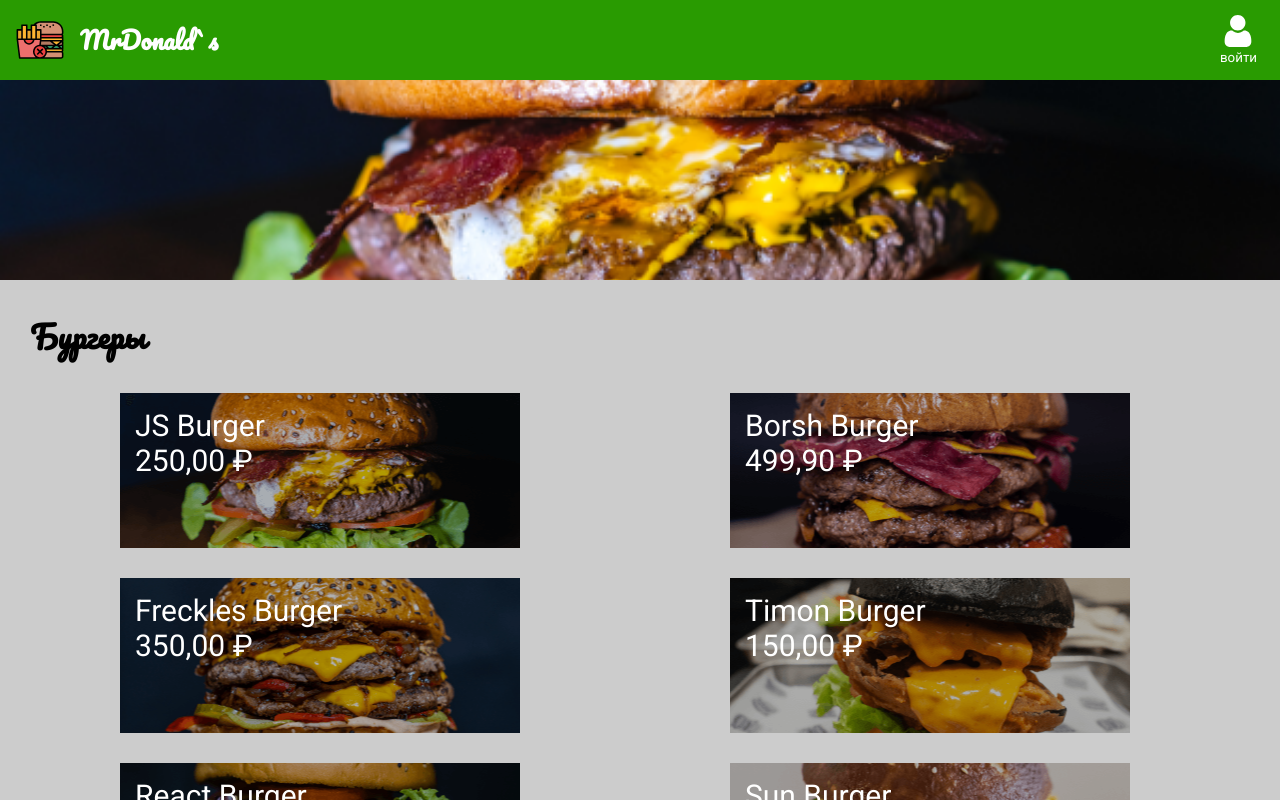
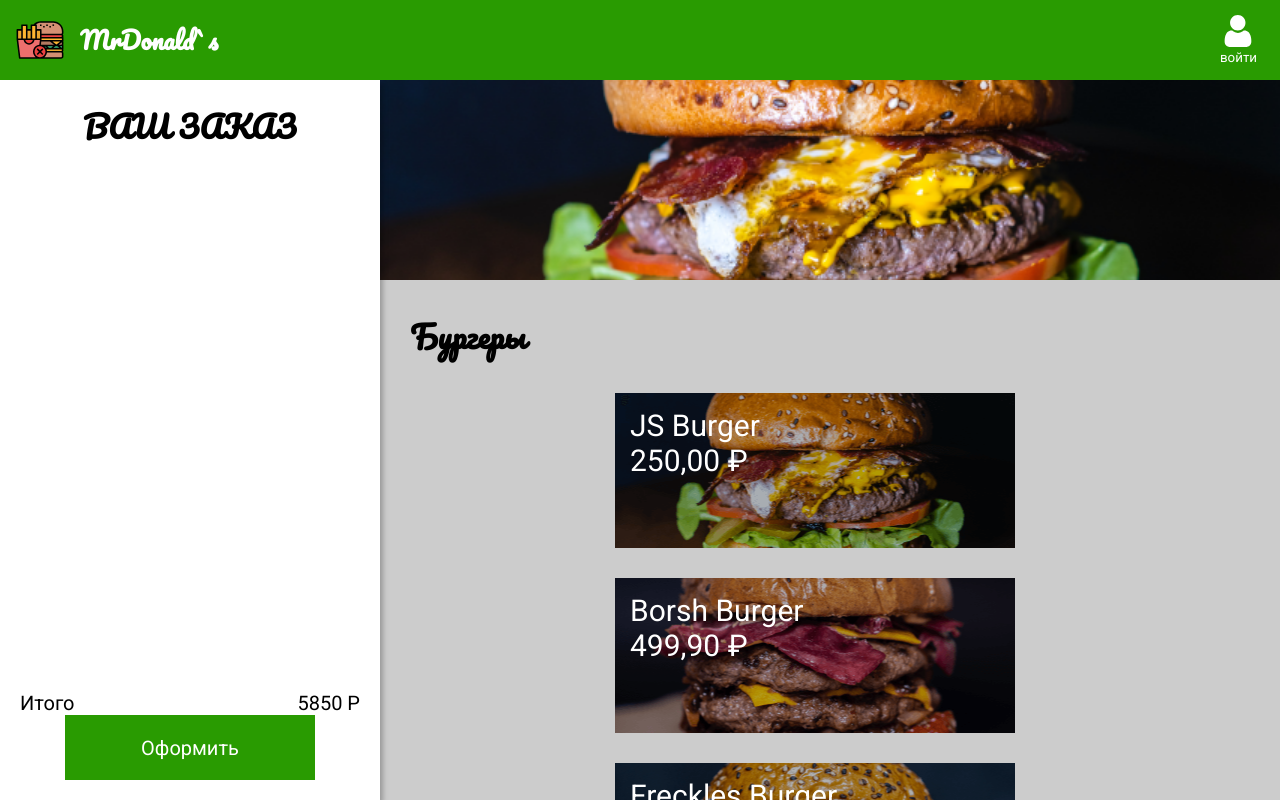
Before and after one commit to Nataly-Kuzminska/mrdonalds, a React (Create React App) app: page / in a window 1280 px wide. Shown: the top 800 px of the page. Built offline with nearby package versions, Linux system fonts and the light colour scheme.

Commit message:
create: component Order

```diff
--- a/src/App.js
+++ b/src/App.js
@@ -3,6 +3,7 @@ import { NavBar } from './Components/NavBar';
 import { Menu } from './Components/Menu';
 import { GlobalStyle } from './Components/GlobalStyle';
 import { ModalItem } from './Components/ModalItem';
+import { Order } from './Components/Order';
 
 
 
@@ -14,6 +15,7 @@ function App() {
     <>
     <GlobalStyle/>
     <NavBar/>
+    <Order/>
     <Menu setOpenItem={setOpenItem}/>
     <ModalItem openItem={openItem} setOpenItem={setOpenItem}/>
     </>
--- a/src/Components/Menu.js
+++ b/src/Components/Menu.js
@@ -7,6 +7,7 @@ import { Banner } from './Banner';
 const MenuStyled = styled.main`
   background-color: #ccc;
   margin-top: 80px;
+  margin-left: 380px;
 `;
 
 const SectionMenu = styled.section`
--- /dev/null
+++ b/src/Components/Order.js
@@ -0,0 +1,55 @@
+import React from 'react';
+import styled from 'styled-components';
+import { ButtonCheckout } from './ButtonCheckout';
+
+const OrderStyled = styled.section`
+  position: fixed;
+  display: flex;
+  flex-direction:column;
+  top: 80px;
+  left: 0;
+  background: #fff;
+  min-width: 380px;
+  height: calc(100% - 80px);
+  box-shadow: 3px 4px 5px rgba(0, 0, 0, 0.25);
+  padding: 20px;
+`;
+
+const OrderTitle = styled.h2`
+  text-align: center;
+`;
+
+const OrderContent = styled.div`
+flex-grow: 1;
+
+`;
+
+const OrderList =styled.ul`
+
+`;
+
+const Total =styled.div`
+ display: flex;
+ & span:first-child {
+   flex-grow: 1;
+ }
+`;
+
+export const Order = () => {
+  return (
+    <OrderStyled>
+        <OrderTitle>ВАШ ЗАКАЗ</OrderTitle>
+        <OrderContent>
+          <OrderList>
+
+          </OrderList>
+        </OrderContent>
+        <Total>
+          <span>Итого</span>
+          <span>5</span>
+          <span>850 Р</span>
+        </Total>
+        <ButtonCheckout>Оформить</ButtonCheckout>
+    </OrderStyled>
+  )
+}
```
